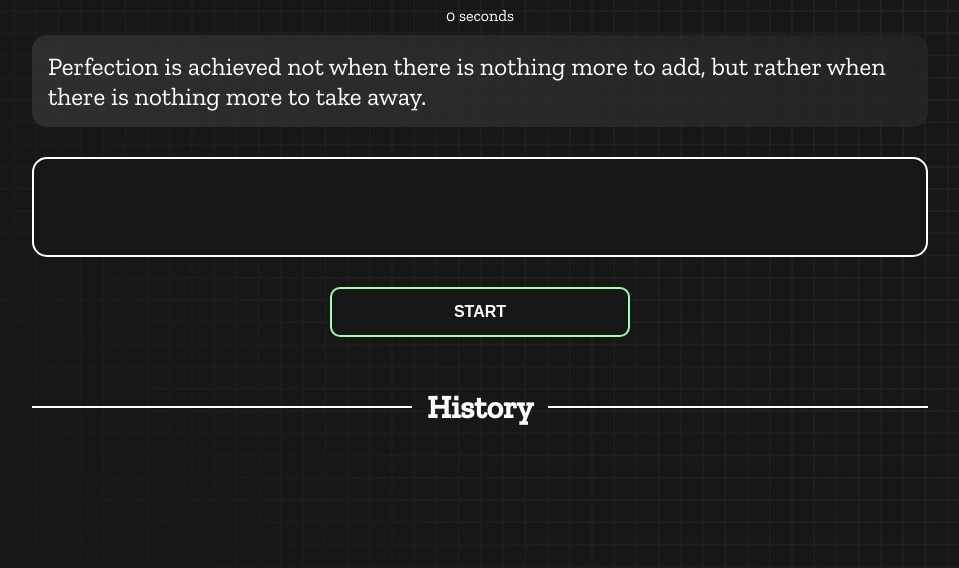
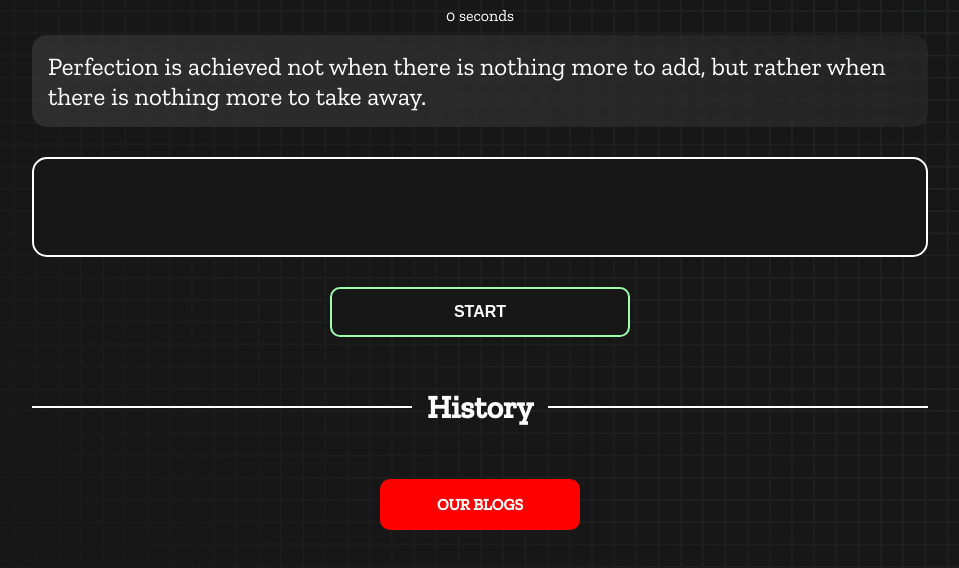
Before and after one commit to mdsultanmahmud/type-monstar, a plain HTML site: page index.html in a window 1280 px wide. Shown: the part 84-652 px from the top of the page, without its empty margins (160-1119 px from the left). Drawn offline with nearby package versions, Linux system fonts and the light colour scheme.

Commit message:
added a button in main page and link with blog page

```diff
--- a/index.html
+++ b/index.html
@@ -37,6 +37,9 @@
     <div id="countdown"></div>
     <div id="modal-background" class="hidden"></div>
     <div id="result" class="hidden"></div>
+    <a class="blog-btn" href="blog.html" target="_blank">Our Blogs</a>
+
+
 
     <script src="./history.js"></script>
     <script src="./script.js"></script>
--- a/styles.css
+++ b/styles.css
@@ -176,6 +176,20 @@ button {
   top: 0;
 }
 
+.blog-btn{
+  padding: 1rem 2rem;
+  color: white;
+  border-radius: 10px;
+  text-transform: uppercase;
+  font-weight: 600;
+  background-color: red;
+  text-decoration: none;
+  display: block;
+  width: 200px;
+  text-align: center;
+  margin: 2rem auto;
+}
+
 @media only screen and (max-width: 700px) {
   .box-container {
     padding: 0 20px;
```
Also changed, not shown: blog.html (+2 -1 lines).
